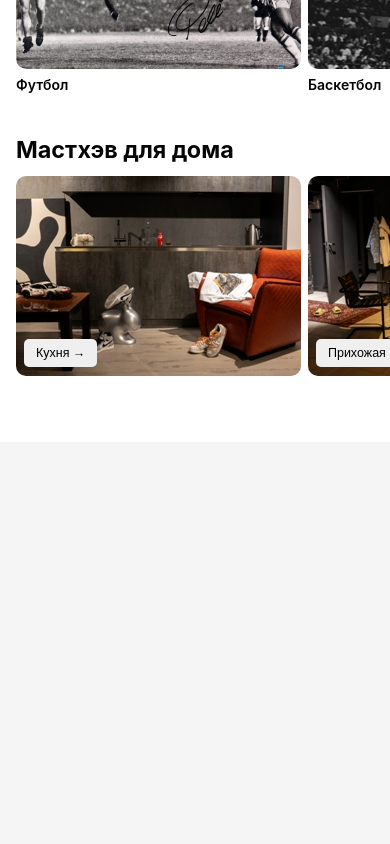
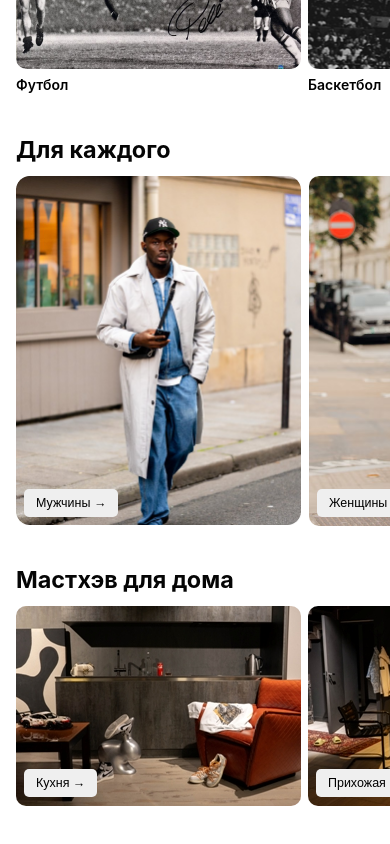
Before and after one commit to Kuldyaev/mob-store, a React (Vite) app: page / in a window 390 px wide. Shown: the part 1290-2134 px from the top of the page. Before the commit the page ends 1732 px from the top, so only its background shows below. Built offline with nearby package versions, Linux system fonts and the light colour scheme.

Commit message:
ForEach scroll on HomePage

```diff
--- /dev/null
+++ b/src/components/ForEach/index.tsx
@@ -0,0 +1,23 @@
+import cn from "classnames";
+import s from "./style.module.scss";
+
+const ForEach = () => {
+  return (
+    <div className={s.forEach}>
+      <div className={s.popcatLine}>
+        <div className={s.popcatLineItem}>
+          <div className={cn(s.popcatLineItemImg, s.image1)}>
+            <button>Мужчины →</button>
+          </div>
+        </div>
+        <div className={s.popcatLineItem}>
+          <div className={cn(s.popcatLineItemImg, s.image2)}>
+            <button>Женщины →</button>
+          </div>
+        </div>
+      </div>
+    </div>
+  );
+};
+
+export default ForEach;
--- /dev/null
+++ b/src/components/ForEach/style.module.scss
@@ -0,0 +1,92 @@
+@use "./../../scss/colors.scss" as *;
+@use "./../../scss/variabels.scss" as *;
+
+.forEach {
+  width: 480px;
+  margin-left: -$size15px;
+  overflow: hidden;
+  overflow-x: auto;
+
+  .popcatLine {
+    min-height: $size390px;
+    width: $size592px;
+    padding-left: $size15px;
+    display: flex;
+    flex-direction: row;
+    gap: $size8px;
+
+    .popcatLineItem {
+      width: $size285px;
+      height: 100%;
+      display: flex;
+      flex-direction: column;
+
+      .popcatLineItemImg {
+        width: $size285px;
+        height: $size350px;
+
+        background-repeat: no-repeat;
+        background-position-x: center;
+        background-size: 100% auto;
+        border-radius: $size10px;
+      }
+
+      .image1 {
+        background-image: url("/images/man.png");
+      }
+      .image2 {
+        background-image: url("/images/wiman.png");
+      }
+
+      button {
+        position: relative;
+        z-index: 3;
+        border: none;
+        display: flex;
+        justify-content: center;
+        align-items: center;
+        border-radius: $size5px;
+        font-size: $size12-5px;
+        padding: $size7px $size12px;
+        margin-left: $size8px;
+        margin-top: $size313px;
+      }
+    }
+  }
+}
+
+.forEach::-webkit-scrollbar {
+  display: none;
+}
+
+@media screen and (max-width: 480px) {
+  .forEach {
+    width: 100vw;
+    margin-left: -$flexsize15px;
+
+    .popcatLine {
+      min-height: $flexsize390px;
+      width: $flexsize592px;
+      padding-left: $flexsize15px;
+      gap: $flexsize8px;
+
+      .popcatLineItem {
+        width: $flexsize285px;
+
+        .popcatLineItemImg {
+          width: $flexsize285px;
+          height: $flexsize350px;
+          border-radius: $flexsize10px;
+        }
+
+        button {
+          border-radius: $flexsize5px;
+          font-size: $flexsize12-5px;
+          padding: $flexsize7px $flexsize12px;
+          margin-left: $flexsize8px;
+          margin-top: $flexsize313px;
+        }
+      }
+    }
+  }
+}
--- a/src/pages/HomePage/index.tsx
+++ b/src/pages/HomePage/index.tsx
@@ -2,6 +2,7 @@ import PopularCategoties from "../../components/PopularCategoties";
 import StoriesBar from "../../components/StoriesBar";
 import SearchBar from "../../components/SearchBar";
 import SportsParts from "../../components/SportsParts";
+import ForEach from "../../components/ForEach";
 import MustHave from "../../components/MustHave";
 import { Paragraph6 } from "../../components/uikit";
 import s from "./style.module.scss";
@@ -24,6 +25,10 @@ const HomePage = () => {
         </div>
         <SportsParts />
         <div className={s.blockTitle}>
+          <Paragraph6>Для каждого</Paragraph6>
+        </div>
+        <ForEach />
+        <div className={s.blockTitle}>
           <Paragraph6>Мастхэв для дома</Paragraph6>
         </div>
         <MustHave />
--- a/src/scss/variabels.scss
+++ b/src/scss/variabels.scss
@@ -58,10 +58,12 @@ $size255px: 313.85px;
 $size265px: 326.15px;
 $size285px: 350.77px;
 $size290px: 356.932px;
+$size313px: 385.23px;
 $size344px: 411.08px;
 $size350px: 430.77px;
 $size360px: 443.08px;
 $size385px: 473.85px;
+$size390px: 480px;
 $size400px: 492.31px;
 $size410px: 504.615px;
 $size499px: 614.154px;
@@ -128,10 +130,12 @@ $flexsize255px: 65.385vw;
 $flexsize265px: 67.95vw;
 $flexsize285px: 73.077vw;
 $flexsize290px: 74.359vw;
+$flexsize313px: 80.256vw;
 $flexsize344px: 88.21vw;
 $flexsize350px: 89.744vw;
 $flexsize360px: 92.308vw;
 $flexsize385px: 98.718vw;
+$flexsize390px: 100vw;
 $flexsize400px: 102.56vw;
 $flexsize410px: 105.13vw;
 $flexsize499px: 127.95vw;
```
Also changed, not shown: public/images/man.png (added), public/images/wiman.png (added).
